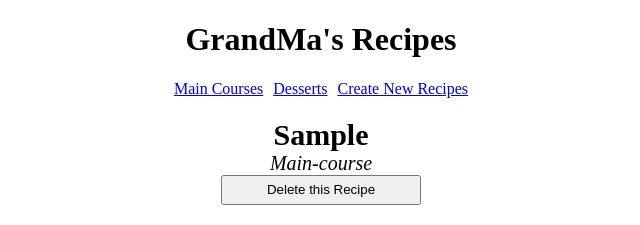
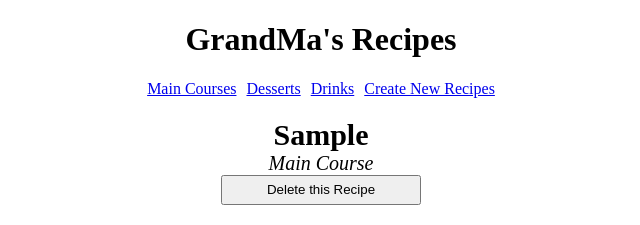
Before and after one commit to info7tik/grandma, an Angular app: page /newrecipe in a window 1280 px wide. Both pictures are taken after typing "Sample" into the empty fields and a click on the button "Add to the Cookbook". Shown: the top 225 px of the page, without its empty margins (319-959 px from the left). Built offline with nearby package versions, Linux system fonts and the light colour scheme.

Commit message:
new recipe type: drink

```diff
--- a/src/app/app.component.html
+++ b/src/app/app.component.html
@@ -4,6 +4,7 @@
         <nav class="nav-bar">
             <a routerLink="/recipes/main-course" routerLinkActive="active" ariaCurrentWhenActive="page">Main Courses</a>
             <a routerLink="/recipes/dessert" routerLinkActive="active" ariaCurrentWhenActive="page">Desserts</a>
+            <a routerLink="/recipes/drink" routerLinkActive="active" ariaCurrentWhenActive="page">Drinks</a>
             <a routerLink="/newrecipe" routerLinkActive="active" ariaCurrentWhenActive="page">Create New Recipes</a>
         </nav>
         <div class="content">
--- a/src/app/new-recipe/new-recipe.component.html
+++ b/src/app/new-recipe/new-recipe.component.html
@@ -3,8 +3,7 @@
     <input type="text" class="input-size" [(ngModel)]="recipeTitle"><br />
     <label>Recipe Type</label><br />
     <select class="input-size" [(ngModel)]="recipeType">
-        <option value="main-course">Main Course</option>
-        <option value="dessert">Dessert</option>
+        <option *ngFor="let type of recipeTypeValues" [value]="type">{{type.replace("-", " ") | titlecase}}</option>
     </select><br />
     <label>Recipe Cooking Time (minutes)</label><br />
     <input type="number" class="input-size" [(ngModel)]="recipeCookingTime"><br />
--- a/src/app/new-recipe/new-recipe.component.ts
+++ b/src/app/new-recipe/new-recipe.component.ts
@@ -1,3 +1,4 @@
+import { CommonModule } from '@angular/common';
 import { Component, inject } from '@angular/core';
 import { FormsModule } from '@angular/forms';
 import { Router } from '@angular/router';
@@ -7,7 +8,7 @@ import { RecipeType } from '../types';
 @Component({
     selector: 'app-new-recipe',
     standalone: true,
-    imports: [FormsModule],
+    imports: [CommonModule, FormsModule],
     templateUrl: './new-recipe.component.html',
     styleUrl: './new-recipe.component.css'
 })
@@ -16,10 +17,13 @@ export class NewRecipeComponent {
     private service = inject(StorageService);
     recipeTitle = "";
     recipeType: string = RecipeType[RecipeType['main-course']];
+    recipeTypeValues: string[] = []
     recipeCookingTime: number = 0;
     recipeCookingTemperature: number = 0;
 
-    constructor() { }
+    constructor() {
+        this.recipeTypeValues = Object.values(RecipeType).filter(type => type !== RecipeType.none);
+    }
 
     saveRecipe() {
         const castedType = this.recipeType as keyof typeof RecipeType;
--- a/src/app/recipe-detail/recipe-detail.component.html
+++ b/src/app/recipe-detail/recipe-detail.component.html
@@ -1,5 +1,5 @@
 <div class="title">{{recipeTitle | titlecase}}</div>
-<div class="type">{{recipeType | titlecase}}</div>
+<div class="type">{{recipeType.replace("-", " ") | titlecase}}</div>
 <button class="primary-button" (click)="deleteRecipe()">Delete this Recipe</button>
 <div>
     <h3>Ingredients</h3>
--- a/src/app/types.ts
+++ b/src/app/types.ts
@@ -13,7 +13,7 @@ export interface Recipe {
     cooking: CookingInfo;
 }
 
-export enum RecipeType { "none" = "none", "main-course" = "main-course", "dessert" = "dessert" }
+export enum RecipeType { "none" = "none", "main-course" = "main-course", "dessert" = "dessert", "drink" = "drink" }
 
 export interface Ingredient {
     name: string,
```
